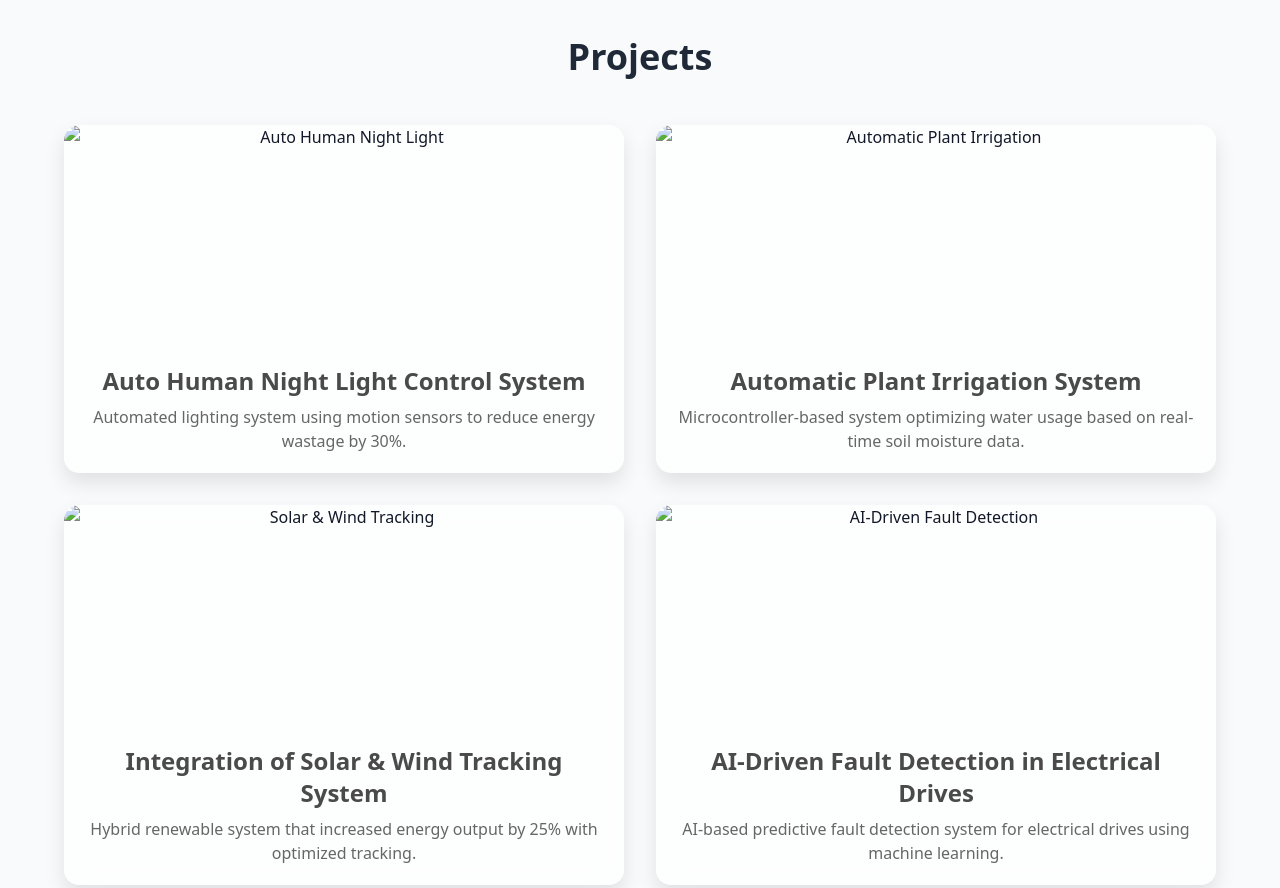
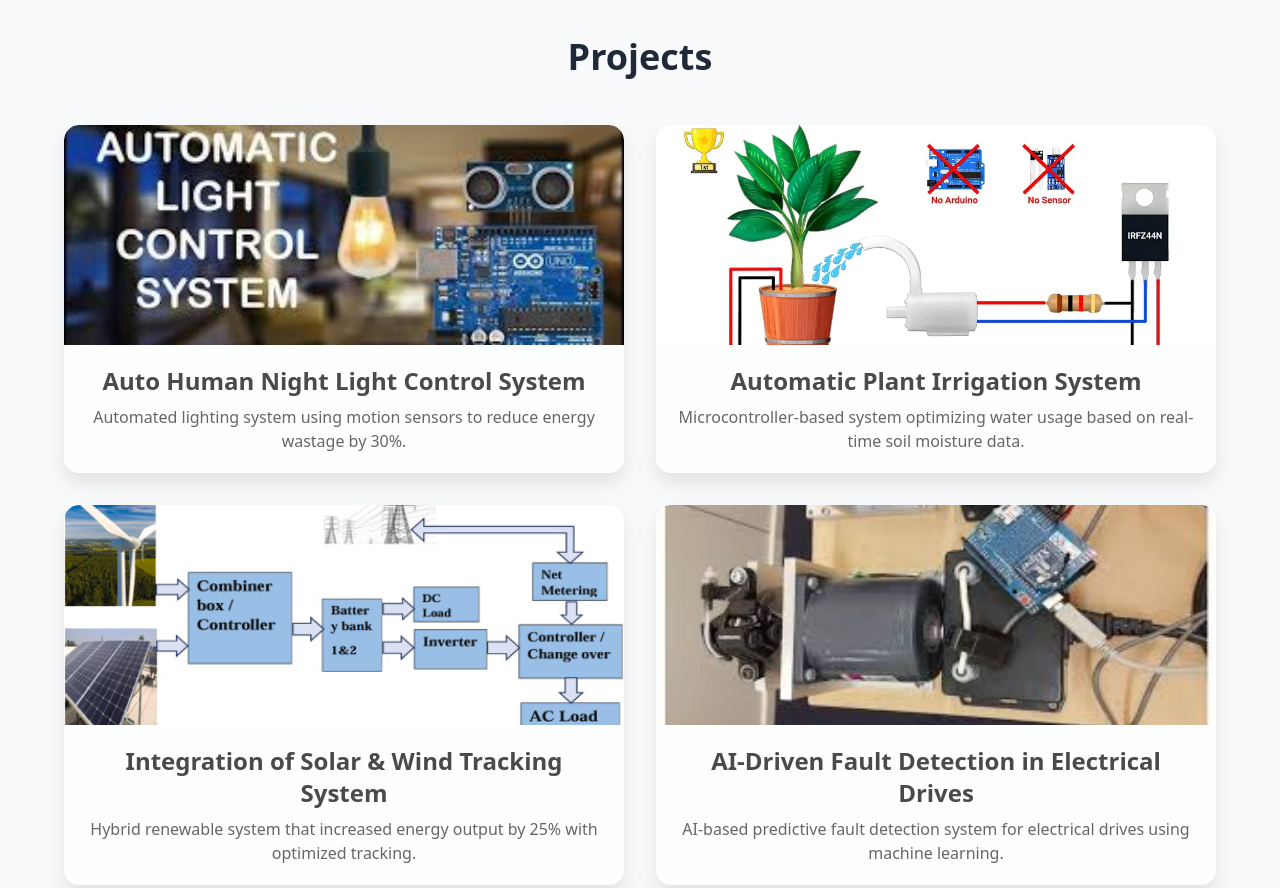
Before and after one commit to kumavatkomal/Komal-Portfolio, a plain HTML site: page index.html in a window 1280 px wide. Shown: the part 1780-2668 px from the top of the page. Drawn offline with nearby package versions, Linux system fonts and the light colour scheme.

Commit message:
Added new features and updates

```diff
--- a/index.html
+++ b/index.html
@@ -252,7 +252,7 @@
             <div class="grid md:grid-cols-2 gap-8 mt-12 animate-slide-up">
                 <!-- Project 1 -->
                 <div class="project-card">
-                    <img src="images/project1.jpg" alt="Auto Human Night Light" class="project-image">
+                    <img src="Assests\2.png" alt="Auto Human Night Light" class="project-image">
                     <div class="project-info">
                         <h3 class="text-2xl font-semibold">Auto Human Night Light Control System</h3>
                         <p>Automated lighting system using motion sensors to reduce energy wastage by 30%.</p>
@@ -261,7 +261,7 @@
 
                 <!-- Project 2 -->
                 <div class="project-card">
-                    <img src="images/project2.jpg" alt="Automatic Plant Irrigation" class="project-image">
+                    <img src="Assests\1.png" alt="Automatic Plant Irrigation" class="project-image">
                     <div class="project-info">
                         <h3 class="text-2xl font-semibold">Automatic Plant Irrigation System</h3>
                         <p>Microcontroller-based system optimizing water usage based on real-time soil moisture data.</p>
@@ -270,7 +270,7 @@
 
                 <!-- Project 3 -->
                 <div class="project-card">
-                    <img src="images/project3.jpg" alt="Solar & Wind Tracking" class="project-image">
+                    <img src="Assests\4.png" alt="Solar & Wind Tracking" class="project-image">
                     <div class="project-info">
                         <h3 class="text-2xl font-semibold">Integration of Solar & Wind Tracking System</h3>
                         <p>Hybrid renewable system that increased energy output by 25% with optimized tracking.</p>
@@ -279,7 +279,7 @@
 
                 <!-- Project 4 -->
                 <div class="project-card">
-                    <img src="images/project4.jpg" alt="AI-Driven Fault Detection" class="project-image">
+                    <img src="Assests\3.png" alt="AI-Driven Fault Detection" class="project-image">
                     <div class="project-info">
                         <h3 class="text-2xl font-semibold">AI-Driven Fault Detection in Electrical Drives</h3>
                         <p>AI-based predictive fault detection system for electrical drives using machine learning.</p>
@@ -436,7 +436,7 @@
                 <!-- Contact Information -->
                 <div class="mt-6 space-y-4">
                     <p class="text-gray-700"><b>Email:</b> <a href="mailto:komalkumavat025@gmail.com" class="text-blue-600 hover:underline">komalkumavat025@gmail.com</a></p>
-                    <p class="text-gray-700"><b>Phone:</b> <a href="tel:+919860690939" class="text-blue-600 hover:underline">+91-9860690939</a></p>
+
                     <p class="text-gray-700"><b>LinkedIn:</b> <a href="https://www.linkedin.com/in/komal-kumavat-44a550264" target="_blank" class="text-blue-600 hover:underline">LinkedIn Profile</a></p>
                 </div>
 
```
Also changed, not shown: Assests/1.png (added), Assests/2.png (added), Assests/3.png (added), Assests/4.png (added).
